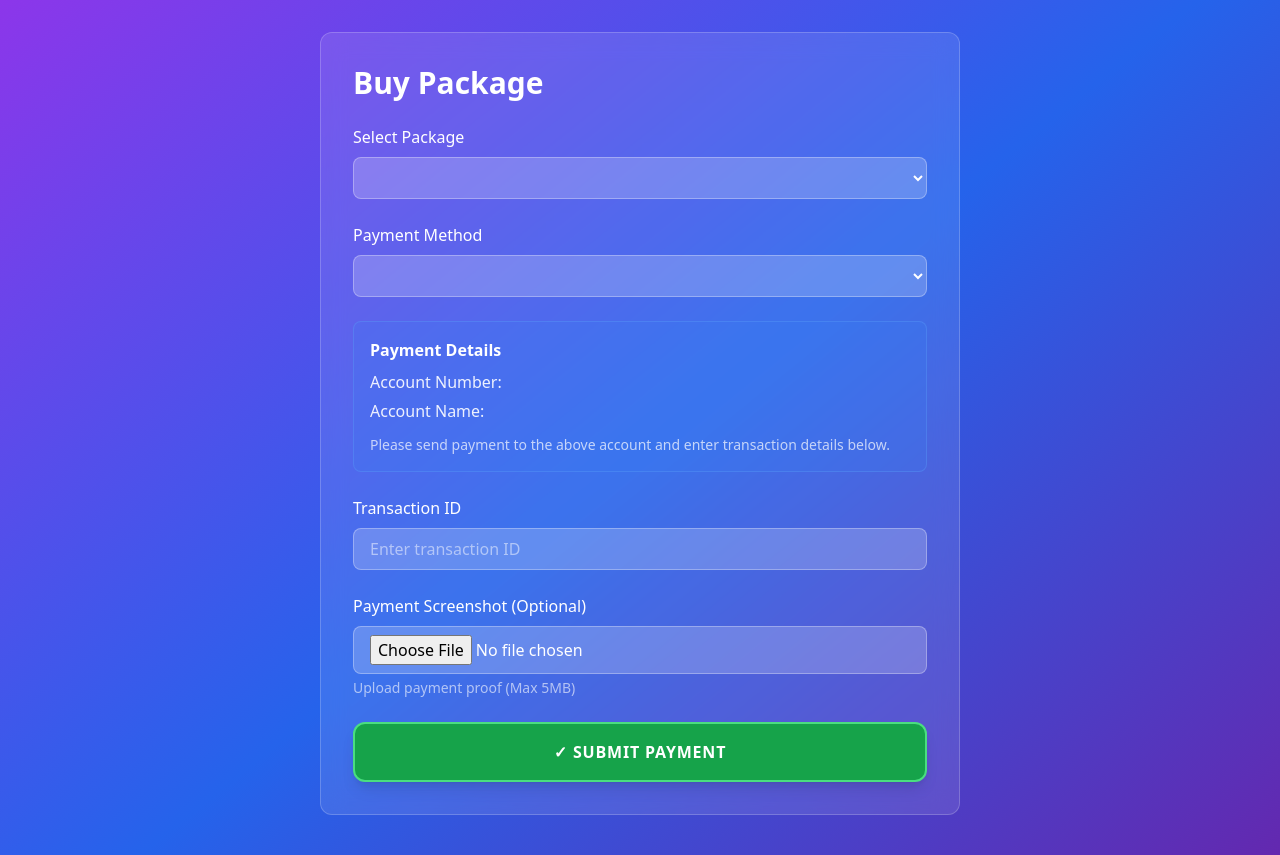
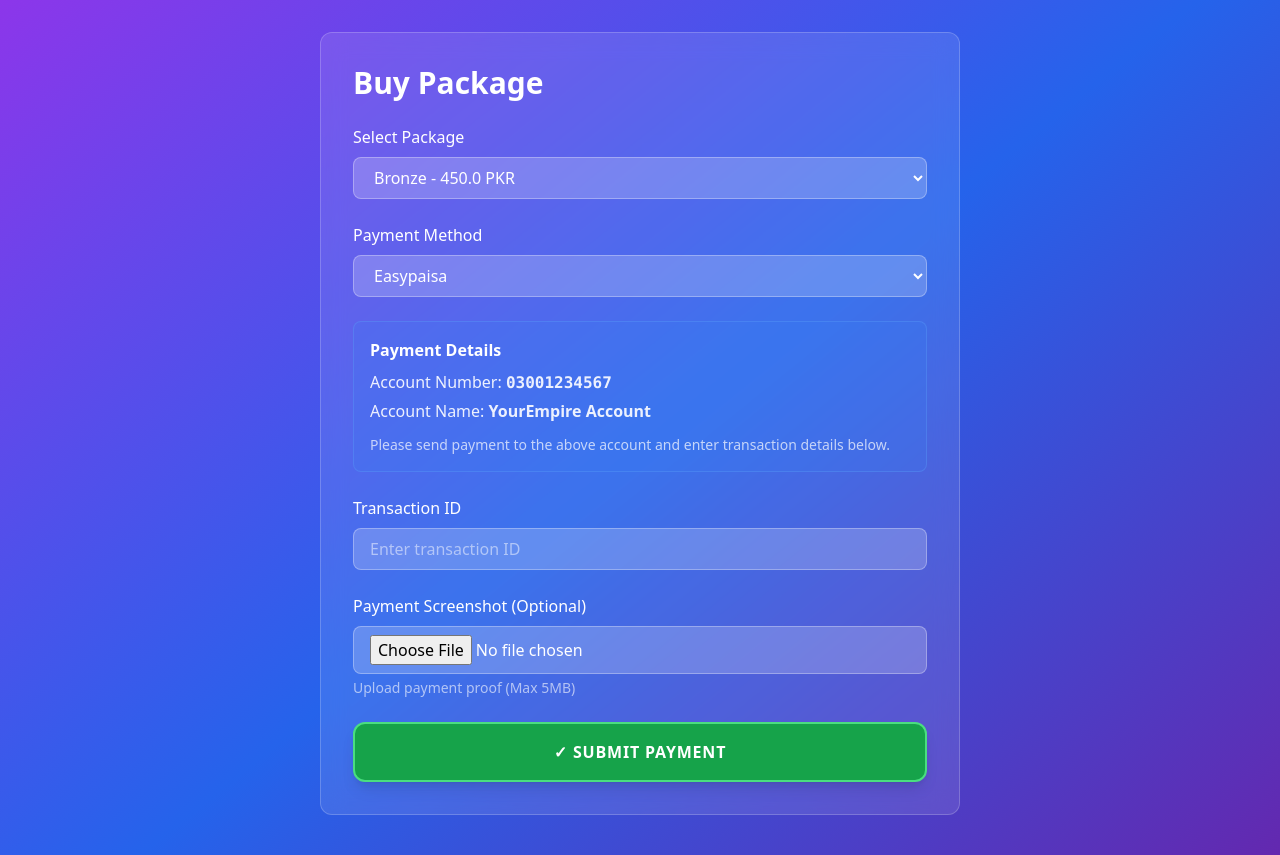
Before and after one commit to alihyderbaloch/YourEmpire., a Flask app: page /buy-package in a window 1280 px wide. Shown: the part 65-920 px from the top of the page. Run offline with Flask 3, Linux system fonts and the light colour scheme; the visitor is signed in with stand-in values (Sample User, id 1); lists and menus that the app fills with data are empty; some libraries are stand-ins or nearby versions.

Commit message:
Add default packages and payment methods, fix withdrawal amount field

```diff
--- a/app.py
+++ b/app.py
@@ -90,6 +90,27 @@
         master_admin = MasterAdmin(email='admin@yourempire.com')
         master_admin.set_password('admin123')
         db.session.add(master_admin)
+        db.session.commit()
+
+    # Create default packages if not exist
+    if not Package.query.first():
+        packages = [
+            Package(name='Bronze', price=450),
+            Package(name='Silver', price=1000),
+            Package(name='Diamond', price=1250),
+            Package(name='Platinum', price=2000)
+        ]
+        db.session.add_all(packages)
+        db.session.commit()
+
+    # Create default payment methods if not exist
+    if not PaymentMethod.query.first():
+        methods = [
+            PaymentMethod(type='Easypaisa', account_number='03001234567', account_name='YourEmpire Account'),
+            PaymentMethod(type='JazzCash', account_number='03009876543', account_name='YourEmpire Account'),
+            PaymentMethod(type='Bank Account', account_number='1234567890123456', account_name='YourEmpire', bank_name='HBL Bank')
+        ]
+        db.session.add_all(methods)
         db.session.commit()
 
 @app.route('/')
--- a/templates/withdraw.html
+++ b/templates/withdraw.html
@@ -41,7 +41,7 @@
             <form method="POST" action="{{ url_for('withdraw') }}" class="space-y-6">
                 <div>
                     <label class="block text-white mb-2">Withdrawal Amount (PKR)</label>
-                    <input type="number" name="amount" step="0.01" min="{{ min_withdrawal }}" max="{{ user.wallet_balance }}" required class="w-full px-4 py-2 rounded-lg bg-white/20 text-white border border-white/30 focus:outline-none focus:border-white placeholder-white/50" placeholder="Enter amount">
+                    <input type="number" name="amount" step="any" min="{{ min_withdrawal }}" max="{{ user.wallet_balance }}" required class="w-full px-4 py-2 rounded-lg bg-white/20 text-white border border-white/30 focus:outline-none focus:border-white placeholder-white/50" placeholder="Enter amount">
                 </div>
 
                 <div>
```
